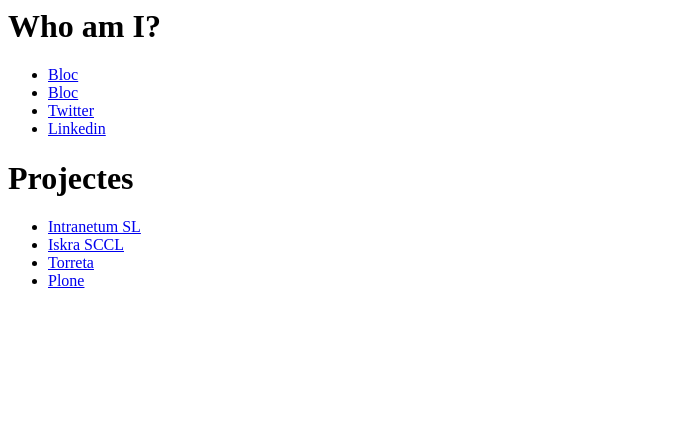
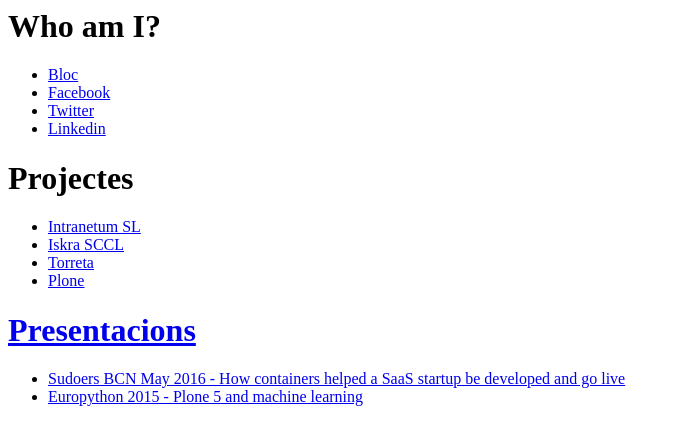
Before and after one commit to bloodbare/bloodbare.github.io, a plain HTML site: page index.html in a window 1280 px wide. Shown: the whole page, without its empty margins (0-680 px from the left). Drawn offline with Linux system fonts and the light colour scheme.

Commit message:
Update index.html

```diff
--- a/index.html
+++ b/index.html
@@ -6,7 +6,7 @@
 <h1>Who am I?</h1>
 <ul>
 <li><a href="http://bloc.jardigrec.cat/">Bloc</a></li>
-<li><a href="https://www.facebook.com/ramon.n.bosch">Bloc</a></li>
+<li><a href="https://www.facebook.com/ramon.n.bosch">Facebook</a></li>
 <li><a href="http://twitter.com/bloodbare">Twitter</a></li>
 <li><a href="https://es.linkedin.com/in/ramonnavarrobosch">Linkedin</a></li>
 </ul>
@@ -17,5 +17,10 @@
 <li><a href="http://torreta.cat">Torreta</li>
 <li><a href="http://plone.org">Plone</li>
 </ul>
+<h1>Presentacions</h1>
+<ul>
+  <li><a href="http://www.slideshare.net/bloodbare/how-containers-helped-a-saas-startup-be-developed-and-go-live">Sudoers BCN May 2016 - How containers helped a SaaS startup be developed and go live</a></li>
+  <li><a href="ep2015">Europython 2015 - Plone 5 and machine learning</a></li>
+</ul>
 </body>
 </html>
```
